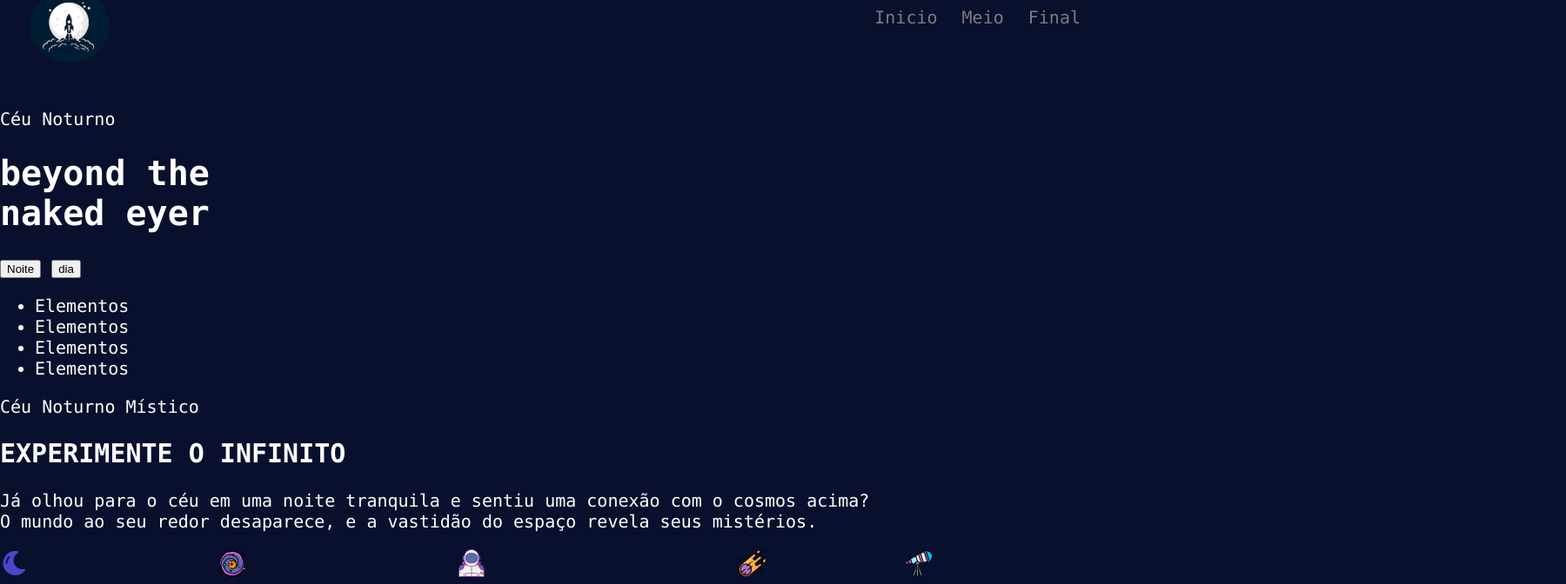
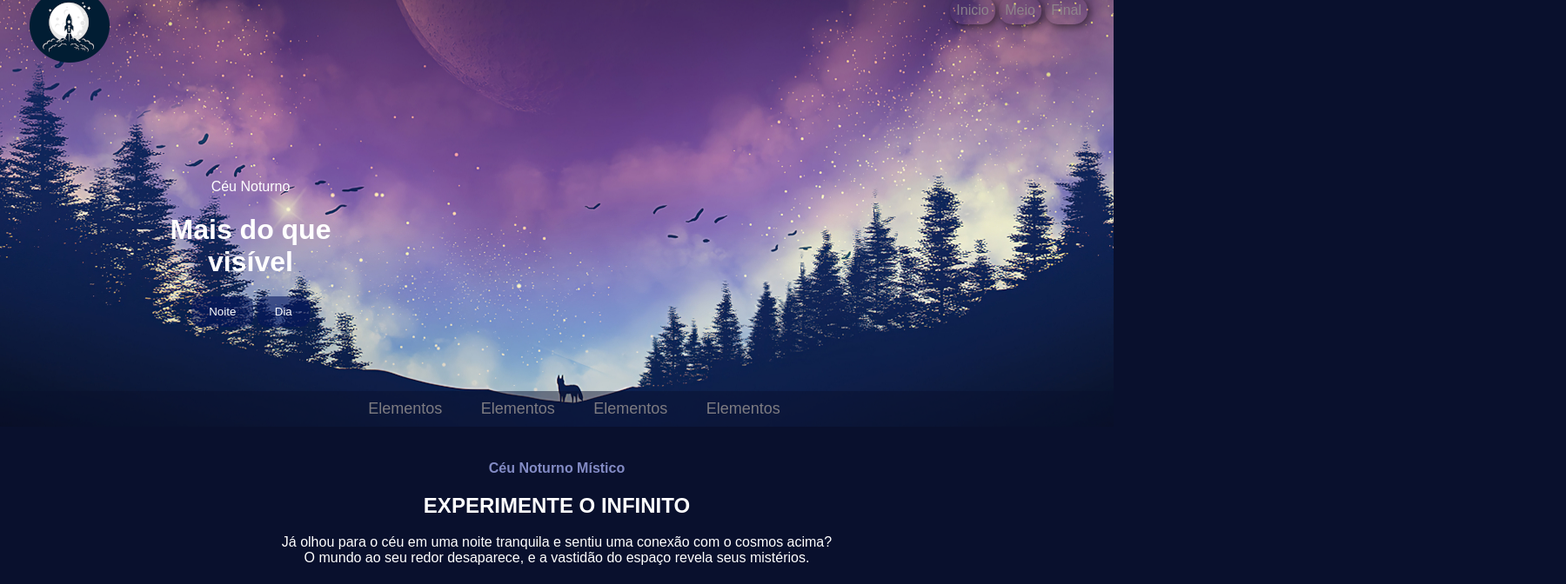
Before and after one commit to Daniel0942/Ceu_Noturno_Mistico, a plain HTML site: page index.html in a window 1280 px wide. Shown: the part 40-712 px from the top of the page at 87% size, 1800 px wide, since content can reach past the window. Drawn offline with Linux system fonts and the light colour scheme.

Commit message:
Tudo certo, recente

```diff
--- a/index.html
+++ b/index.html
@@ -24,9 +24,9 @@
 
         <div id="topo-txt">
             <p>Céu Noturno</p>
-            <h1>beyond the <br>naked eyer</h1>
+            <h1>Mais do que <br>visível</h1>
             <button>Noite</button>
-            <button>dia</button>
+            <button>Dia</button>
         </div> <!--topo-txt-->
 
         <div id="topo-menu">
--- a/style.css
+++ b/style.css
@@ -4,7 +4,7 @@
 body {
     margin: 0;
     padding: 0;
-    font: normal 15pt Consolas;
+    font-family: arial;
     background-color: #09102d;
     color: white;
 }
@@ -16,7 +16,21 @@ a {
     color: #928e8ed8;
     text-decoration: none;
 }
+span {
+    color: #838BC5;
+    font-weight: bold;
+}
+.txt {
+    width: 300px;
+}
 /* topo-do-site */
+header#topo-do-site {
+    background-image: url(imagens/capa_de_cima.jpeg);
+    background-repeat: no-repeat;
+    background-position: center;
+
+}
+
 header#topo-do-site .flex {
     /* colocar a logo no canto e o menu no outro */
     justify-content: space-between;
@@ -24,14 +38,68 @@ header#topo-do-site .flex {
 }
 .menu-desktop li{
     display: inline-block;
-    padding: 8px;
+    padding: 4px;
     transition: 0.5s;
+    border: 3px solid #928e8e00;
+    border-radius: 15px;
+    box-shadow: 3px 3px 10px #00000082;
 }
 .menu-desktop li:hover {
     color: white;
-    background-color: #04165c;
-    border: 3px solid #928e8ed8;
-    border-radius: 15px;
-    box-shadow: 3px 3px 10px #00000082;
-    transform: scale(1.05);
+    background-color: #04165c9a;
+    transform: scale(1.06);
 }
+
+/* topo-do-site | topo-txt */
+div#topo-txt {
+    text-align: center;
+    margin-right: 55%;
+    margin-top: 8%;
+}
+
+div#topo-txt button {
+    background-color: #04165c94;
+    padding: 10px 20px;
+    border: 10px #09102d;
+    border-radius: 10px;
+    color: white;
+    transition: .5s;
+}
+div#topo-txt button:hover {
+    transform: scale(1.06);
+    background-color: #04165c90;
+    border: 10px #09102d;
+    box-shadow: 3px 3px 10px #576fc6;
+}
+
+/* topo-do-site | topo-menu */
+div#topo-menu {
+    text-align: center;
+    background-color: #09102d79;
+    margin-top: 74px;
+}
+div#topo-menu li {
+    display: inline-block;
+    padding: 10px 20px;
+    color: #928e8ed8;
+    font-size: 18px;
+}
+
+/* sobre */
+section#sobre .sobre-txt {
+    text-align: center;
+    margin-top: 3%;
+}
+
+section#sobre .caixa-txt {
+    display: flex;
+}
+
+section#sobre .icone img{
+    width: 50px;
+    margin-top: 20px;
+}
+
+section#sobre .caixa-txt .txt {
+    padding: 0px 5px;
+}
```
